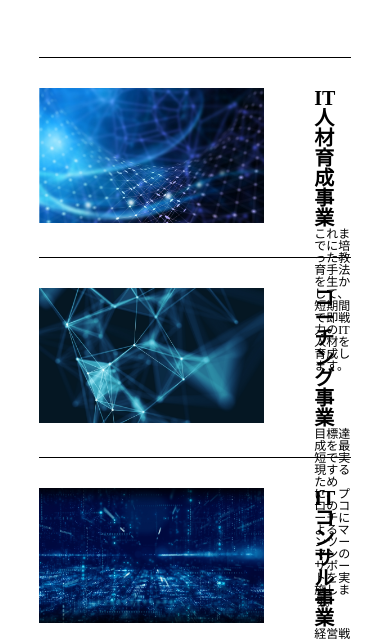
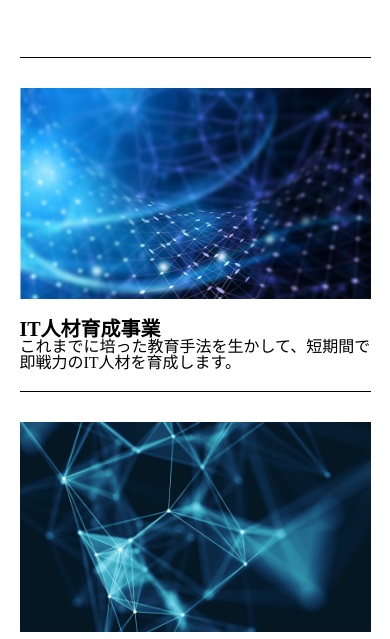
Before and after one commit to mizuki-tetuya/20211031mimuro, a plain HTML site: page 20211029 mimuro/service.html in a window 390 px wide. Shown: the part 263-902 px from the top of the page. Drawn offline with Linux system fonts and the light colour scheme.

Commit message:
Add files via upload

```diff
--- a/20211029 mimuro/css/service.css
+++ b/20211029 mimuro/css/service.css
@@ -188,6 +188,32 @@ a:hover {
   flex-direction: column;
   font-size: 12px;
 }
+@media screen and (max-width : 768px){
+  .service-wrap {
+    width: 90%;
+    height: auto;
+  }
+  .service-item {
+    width: 100%;
+    display: flex;
+    flex-direction: column;
+    margin-bottom: 20px;
+  }
+  .service-item img {
+    margin-bottom: 20px;
+  }
+  .education-content,
+.coaching-content,
+.consal-content,
+.DX-content {
+  width: 100%;
+  margin-left: 0;
+  font-size: 16px;
+}
+.DX-content {
+  margin-bottom: 20px;
+}
+}
 /*お問い合わせ*/
 .contact {
   width: 100%;
```
